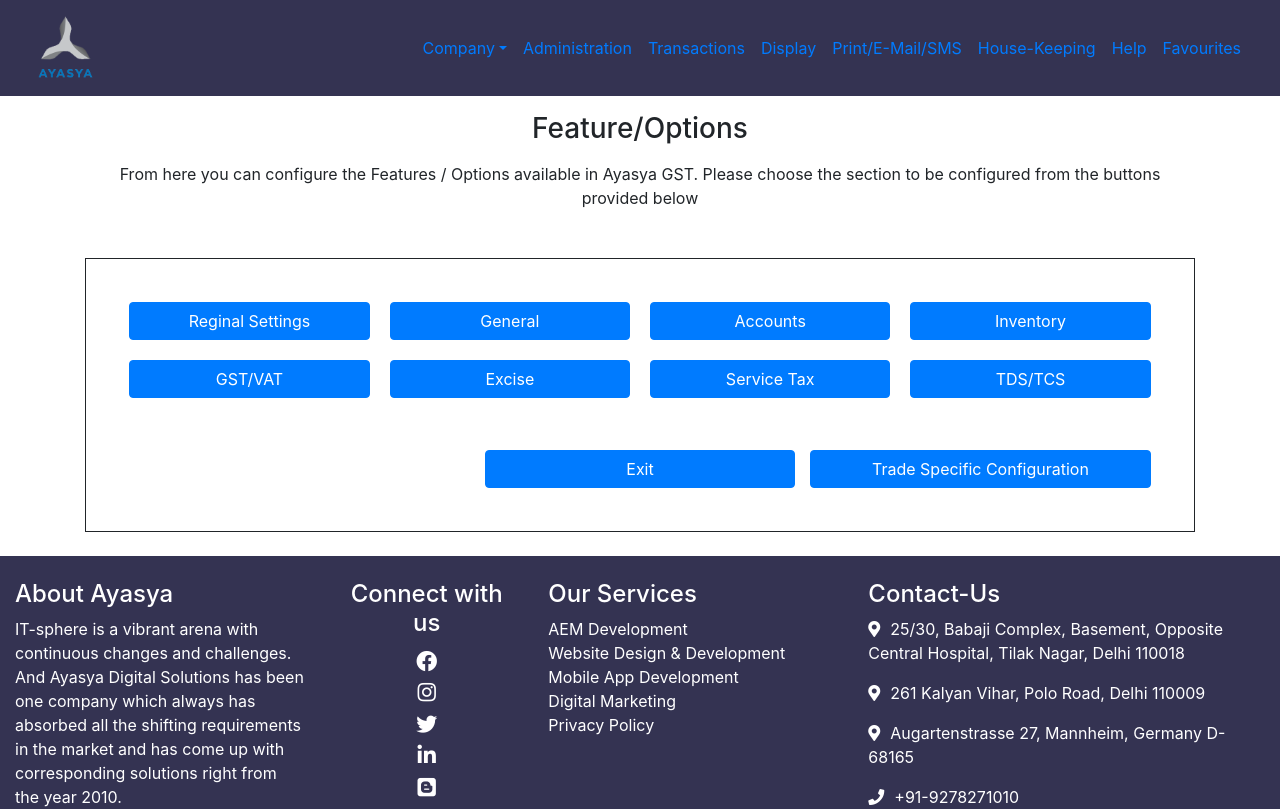
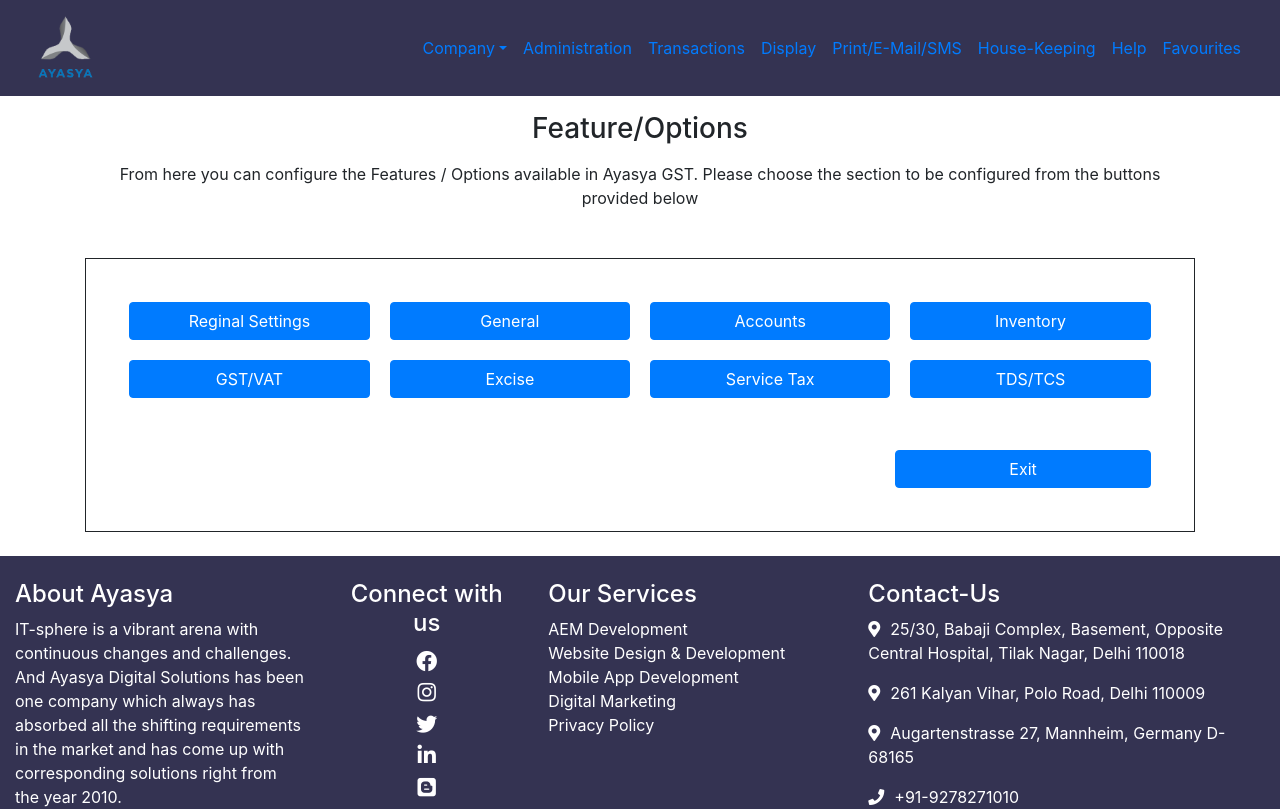
Before and after one commit to dsaurabhkumar/GST-Ayasya-Project, a React (Create React App) app: page /feature-options in a window 1280 px wide. Shown: the top 809 px of the page. Built offline with nearby package versions, Linux system fonts and the light colour scheme.

Commit message:
Feature-option component updated (Commented Trade Specific Config button, no need of this at present)

```diff
--- a/src/components/feature-options-component/FeatureOption.js
+++ b/src/components/feature-options-component/FeatureOption.js
@@ -68,10 +68,10 @@
                         ))
                     }
                     <div className="row btnContainer flex-sm-row-reverse mt-3 optionBtns">
-                        <div className="mt-3 col-12 col-md-4 p-0">
+                        {/* <div className="mt-3 col-12 col-md-4 p-0">
                             <Link to='/trade-specific-configuration'><button type="submit" className="btn btn-primary optionBtns">Trade Specific Configuration</button></Link>
-                        </div>
-                        <div className="mt-3 col-12 col-md-4 align-self-center exit">
+                        </div> */}
+                        <div className="mt-3 col-sm-12 col-md-3 p-0 align-self-center exit">
                             <Link to='/'><button type="submit" className="btn btn-primary optionBtns">Exit</button></Link>
                         </div>
                     </div>
```
